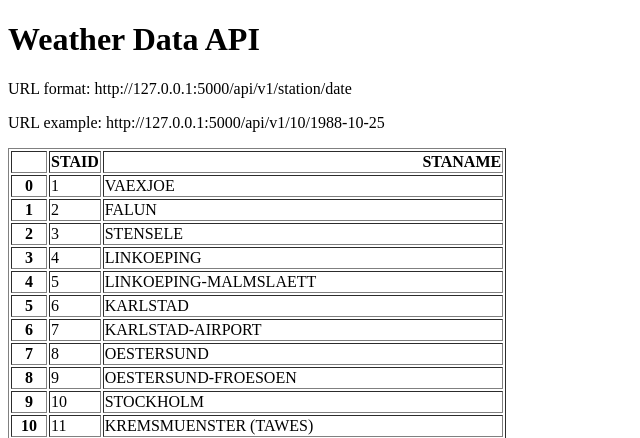
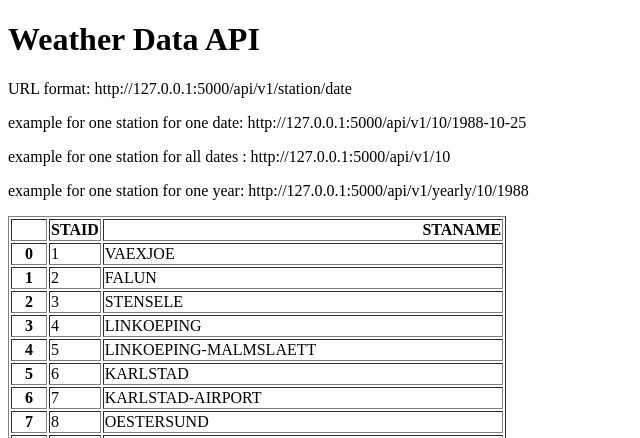
Before and after one commit to CodeSolaris/20-6app, a Flask app: page / in a window 1280 px wide. Shown: the top 438 px of the page, without its empty margins (0-640 px from the left). Run offline with Flask 3, Linux system fonts and the light colour scheme.

Commit message:
add url endpoint for yearly and station data

```diff
--- a/main.py
+++ b/main.py
@@ -3,8 +3,10 @@ from flask import Flask, render_template
 
 app = Flask(__name__)
 
-stations  = pd.read_csv('data-small/stations.txt', skiprows=17)
-stations = stations[['STAID', 'STANAME                                 ']]
+stations = pd.read_csv("data-small/stations.txt", skiprows=17)
+stations = stations[["STAID", "STANAME                                 "]]
+
+
 @app.route("/")
 def home():
     return render_template("home.html", data=stations.to_html())
@@ -12,13 +14,27 @@ def home():
 
 @app.route("/api/v1/<station>/<date>")
 def about(station, date):
-    filename = 'data-small/TG_STAID' + str(station).zfill(6) + '.txt'
-    df = pd.read_csv(filename, skiprows=20, parse_dates=['    DATE'])
-    temperature = df.loc[df['    DATE'] == date]['   TG'].squeeze() / 10
-    print(station)
-    return {"station": station,
-            "date": date,
-            "temperature": temperature}
+    filename = "data-small/TG_STAID" + str(station).zfill(6) + ".txt"
+    df = pd.read_csv(filename, skiprows=20, parse_dates=["    DATE"])
+    temperature = df.loc[df["    DATE"] == date]["   TG"].squeeze() / 10
+    return {"station": station, "date": date, "temperature": temperature}
+
+
+@app.route("/api/v1/<station>")
+def station_data(station, date):
+    filename = "data-small/TG_STAID" + str(station).zfill(6) + ".txt"
+    df = pd.read_csv(filename, skiprows=20, parse_dates=["    DATE"])
+    result = df.to_dict(orient="records")
+    return result
+
+
+@app.route("/api/v1/yearly/<station>/<year>")
+def station_data_per_year(station, year):
+    filename = "data-small/TG_STAID" + str(station).zfill(6) + ".txt"
+    df = pd.read_csv(filename, skiprows=20)
+    df["    DATE"] = df["    DATE"].astype(str)
+    result = df.loc[df["    DATE"].str.startswith(year)].to_dict(orient="records")
+    return result
 
 
 if __name__ == "__main__":
--- a/templates/home.html
+++ b/templates/home.html
@@ -7,7 +7,10 @@
 <body>
     <h1>Weather Data API</h1>
     <p>URL format: http://127.0.0.1:5000/api/v1/station/date</p>
-    <p>URL example: http://127.0.0.1:5000/api/v1/10/1988-10-25</p>
+    <p>example for one station for one date: http://127.0.0.1:5000/api/v1/10/1988-10-25</p>
+    <p>example for one station for all dates : http://127.0.0.1:5000/api/v1/10</p>
+    <p>example for one station for one year: http://127.0.0.1:5000/api/v1/yearly/10/1988</p>
+
     <p>{{data | safe}}</p>
 </body>
 </html>
```
